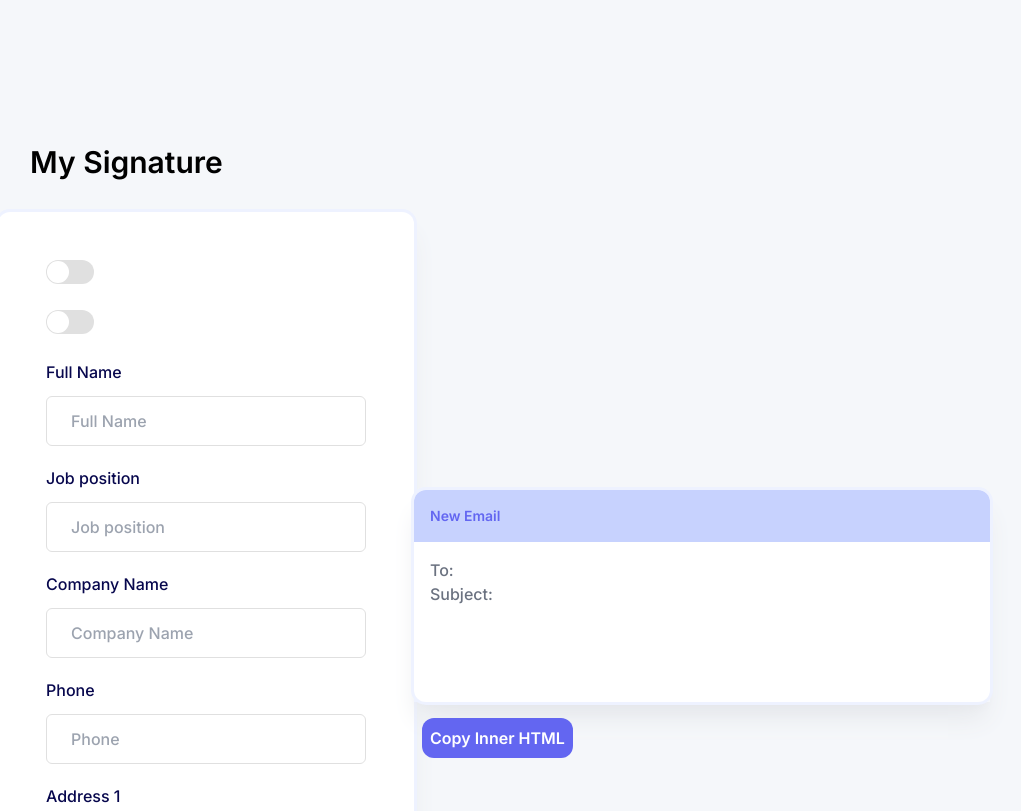
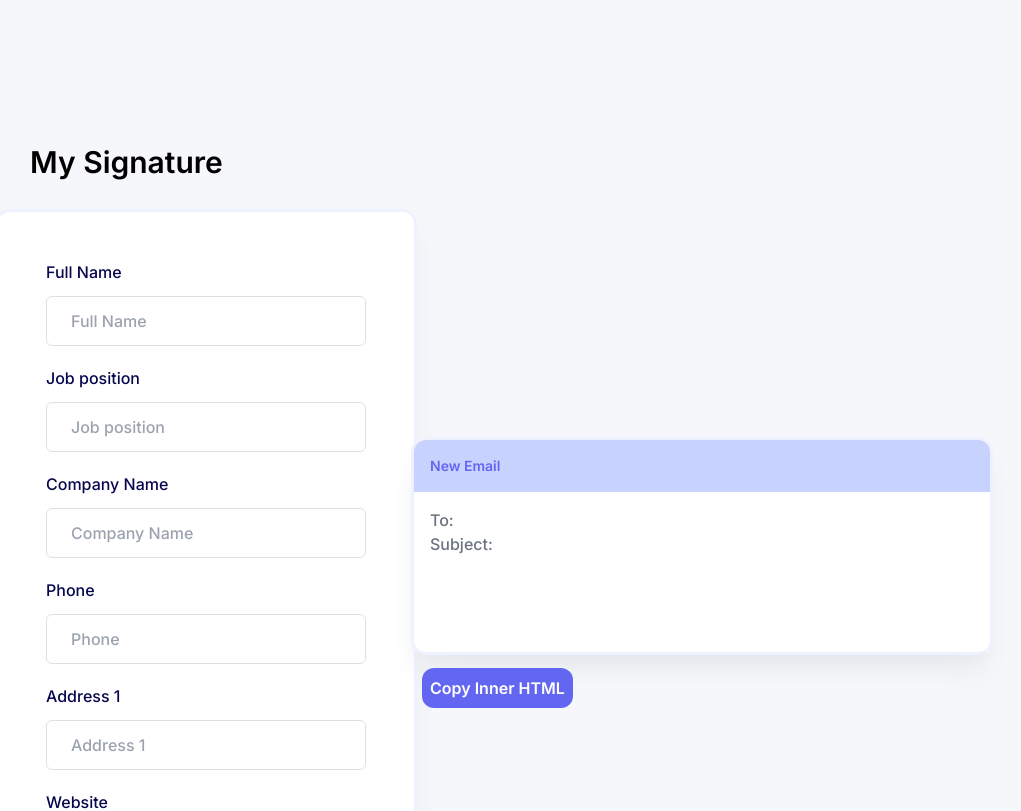
Before and after one commit to IftekharulHaque/signatureGenerator, a Next.js app: page / in a window 1280 px wide. Shown: the top 811 px of the page, without its empty margins (226-1247 px from the left). Built offline with nearby package versions, Linux system fonts and the light colour scheme.

Commit message:
innerHTML works

```diff
--- a/src/app/components/FormComponent.tsx
+++ b/src/app/components/FormComponent.tsx
@@ -1,28 +1,16 @@
 "use client";
 
 import React, { useState, ChangeEvent } from "react";
-import Switch from "react-switch";
+
 
 interface FormComponentProps {
   onInputChange: (newInputValues: Record<string, string>) => void;
-  fieldVisibility: Record<string, boolean>;
-  onFieldVisibilityChange: (
-    newFieldVisibility: Record<string, boolean>
-  ) => void;
+
 }
 
 const FormComponent: React.FC<FormComponentProps> = ({ onInputChange }) => {
-  const [isFieldVisible, setIsFieldVisible] = useState(false);
-  const [fieldVisibility, setFieldVisibility] = useState<
-    Record<string, boolean>
-  >({
-    name: false,
-    jobPosition: false,
-    companyName: false,
-    phone: false,
-    address1: false,
-    website: false,
-  });
+
+
 
   const [inputValues, setInputValues] = useState<Record<string, string>>({
     name: "",
@@ -46,13 +34,7 @@ const FormComponent: React.FC<FormComponentProps> = ({ onInputChange }) => {
   // const handleSwitchToggle = (checked: boolean) => {
   //   setIsFieldVisible(checked);
   // };
-  const handleSwitchToggle = (fieldName: string) => (checked: boolean) => {
-    setFieldVisibility((prevState) => ({
-      ...prevState,
-      [fieldName]: checked,
-    }));
-    console.log(fieldName, checked);
-  };
+
 
   //   const handleSwitchToggle = (fieldName: string, checked: boolean) => {
   //   setFieldVisibility((prevState) => ({
@@ -70,38 +52,7 @@ const FormComponent: React.FC<FormComponentProps> = ({ onInputChange }) => {
         <div className="flex items-center justify-center p-12">
           <div className="mx-auto w-full max-w-[550px]">
             <form>
-              <div className="mb-5">
-                <Switch
-                  checked={fieldVisibility[inputValues.name]}
-                  onChange={handleSwitchToggle(inputValues.name)}
-                  onColor="#6A64F1"
-                  offColor="#e0e0e0"
-                  onHandleColor="#ffffff"
-                  offHandleColor="#ffffff"
-                  handleDiameter={22}
-                  uncheckedIcon={false}
-                  checkedIcon={false}
-                  height={24}
-                  width={48}
-                  className="react-switch"
-                />
-              </div>
-              <div className="mb-5">
-                <Switch
-                  checked={fieldVisibility[inputValues.jobPosition]}
-                  onChange={handleSwitchToggle(inputValues.jobPosition)}
-                  onColor="#6A64F1"
-                  offColor="#e0e0e0"
-                  onHandleColor="#ffffff"
-                  offHandleColor="#ffffff"
-                  handleDiameter={22}
-                  uncheckedIcon={false}
-                  checkedIcon={false}
-                  height={24}
-                  width={48}
-                  className="react-switch"
-                />
-              </div>
+
               <div className="mb-5">
                 <label
                   htmlFor="name"
--- a/src/app/components/MainComponent.tsx
+++ b/src/app/components/MainComponent.tsx
@@ -34,14 +34,13 @@ const MainComponent: React.FC = () => {
         <div className="w-1/2">
           <FormComponent
             onInputChange={handleInputChange}
-            fieldVisibility={fieldVisibility}
-            onFieldVisibilityChange={setVisibility}
+
           />{" "}
         </div>
         <div className="w-1/2">
           <SignatureComponent
             inputValues={inputValues}
-            fieldVisibility={fieldVisibility}
+
           />
         </div>
       </div>
--- a/src/app/components/SignatureComponent.tsx
+++ b/src/app/components/SignatureComponent.tsx
@@ -3,7 +3,6 @@ import { PhoneIcon, GlobeAltIcon, MapPinIcon } from "@heroicons/react/24/solid";
 
 interface SignatureComponentProps {
   inputValues: Record<string, string>;
-  fieldVisibility: Record<string, boolean>;
 }
 
 const SignatureComponent: React.FC<SignatureComponentProps> = ({
```
